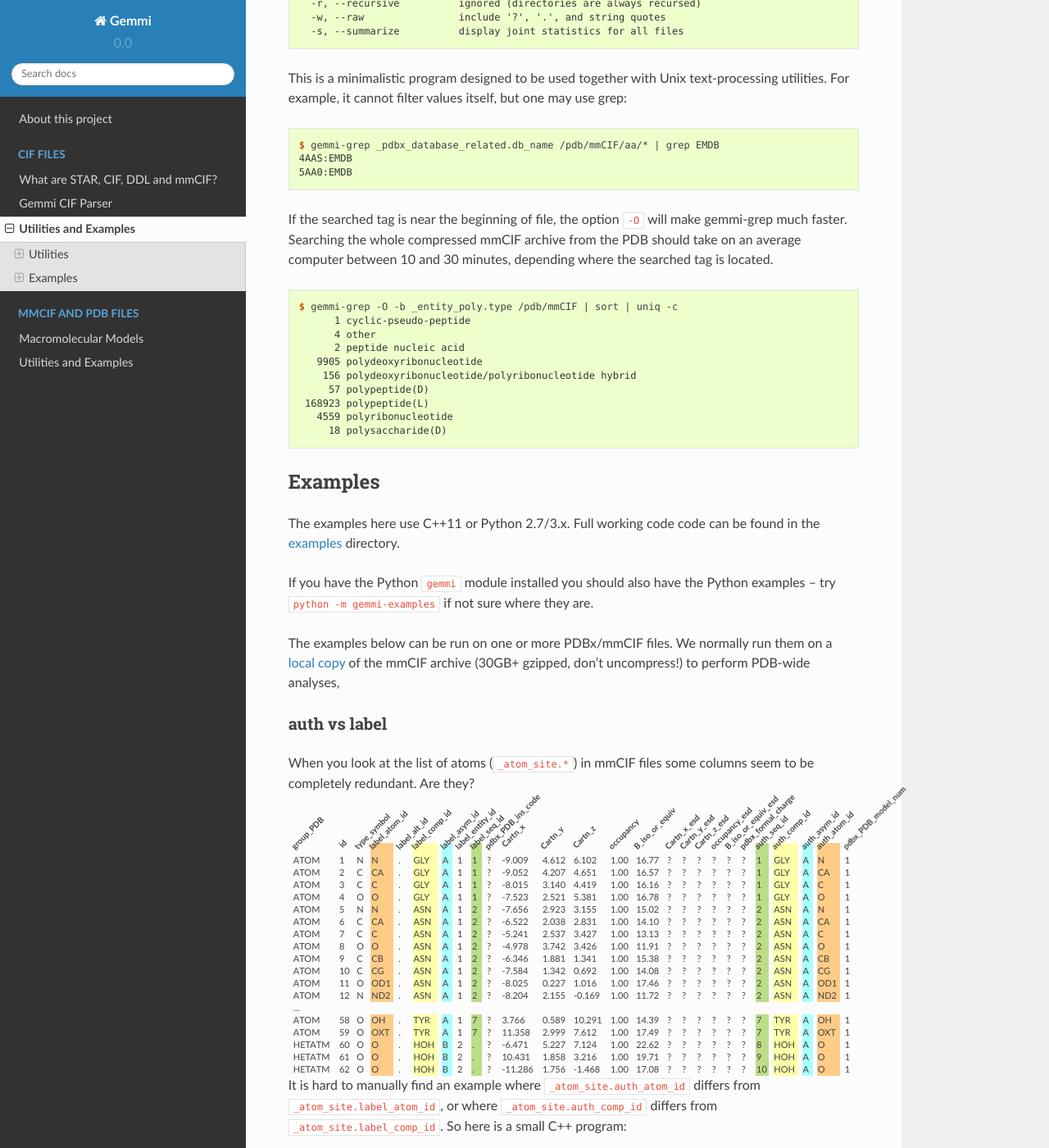
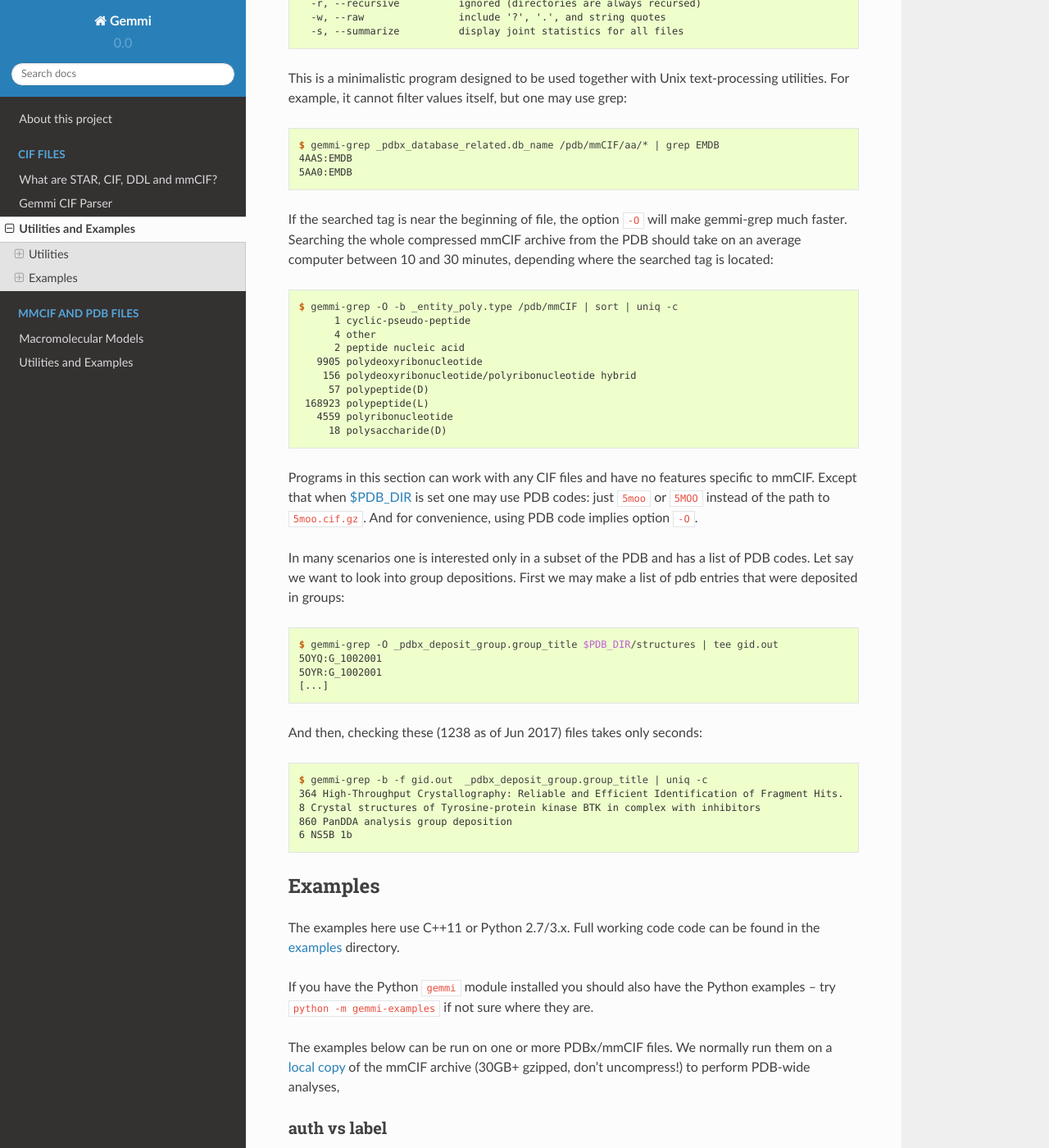
Before and after one commit to project-gemmi/gemmi, a Sphinx documentation site: the page built from docs/cif-utils.rst, in a window 1280 px wide and 1400 px high, scrolled down 1934 px. Shown: the whole window at 82% size. Built offline with Sphinx 7.4.7 and the Read the Docs theme 2.0.0, drawn with Linux system fonts in a browser that asks for light colours.

Commit message:
gemmi-grep -f FILE TAG

```diff
--- a/docs/cif-utils.rst
+++ b/docs/cif-utils.rst
@@ -35,10 +35,10 @@ __ http://www.iucr.org/iucr-top/lists/cif-developers/
 gemmi-grep
 ----------
 
+.. highlight:: console
+
 Searches for a specified tag in CIF files and prints the associated values,
-one value per line:
-
-.. code-block:: console
+one value per line::
 
     $ gemmi-grep _refine.ls_R_factor_R_free 5fyi.cif.gz
     5FYI:0.2358
@@ -57,9 +57,7 @@ options of GNU `grep`.
 
 This is a minimalistic program designed to be used together with Unix
 text-processing utilities. For example, it cannot filter values itself,
-but one may use grep:
-
-.. code-block:: console
+but one may use grep::
 
     $ gemmi-grep _pdbx_database_related.db_name /pdb/mmCIF/aa/* | grep EMDB
     4AAS:EMDB
@@ -68,21 +66,41 @@ but one may use grep:
 If the searched tag is near the beginning of file, the option ``-O`` will make
 gemmi-grep much faster. Searching the whole compressed mmCIF archive from
 the PDB should take on an average computer between 10 and 30 minutes,
-depending where the searched tag is located.
-
-.. code-block:: console
+depending where the searched tag is located::
 
     $ gemmi-grep -O -b _entity_poly.type /pdb/mmCIF | sort | uniq -c
-	  1 cyclic-pseudo-peptide
-	  4 other
-	  2 peptide nucleic acid
+          1 cyclic-pseudo-peptide
+          4 other
+          2 peptide nucleic acid
        9905 polydeoxyribonucleotide
-	156 polydeoxyribonucleotide/polyribonucleotide hybrid
-	 57 polypeptide(D)
+        156 polydeoxyribonucleotide/polyribonucleotide hybrid
+         57 polypeptide(D)
      168923 polypeptide(L)
        4559 polyribonucleotide
-	 18 polysaccharide(D)
+         18 polysaccharide(D)
 
+Programs in this section can work with any CIF files and have no features
+specific to mmCIF. Except that when :ref:`$PDB_DIR <pdb_dir>` is set
+one may use PDB codes: just ``5moo`` or ``5MOO`` instead of the path
+to ``5moo.cif.gz``. And for convenience, using PDB code implies
+option ``-O``.
+
+In many scenarios one is interested only in a subset of the PDB and has
+a list of PDB codes. Let say we want to look into group depositions.
+First we may make a list of pdb entries that were deposited in groups::
+
+    $ gemmi-grep -O _pdbx_deposit_group.group_title $PDB_DIR/structures | tee gid.out
+    5OYQ:G_1002001
+    5OYR:G_1002001
+    [...]
+
+And then, checking these (1238 as of Jun 2017) files takes only seconds::
+
+    $ gemmi-grep -b -f gid.out  _pdbx_deposit_group.group_title | uniq -c
+    364 High-Throughput Crystallography: Reliable and Efficient Identification of Fragment Hits.
+    8 Crystal structures of Tyrosine-protein kinase BTK in complex with inhibitors
+    860 PanDDA analysis group deposition
+    6 NS5B 1b
 
 .. _cif_examples:
 
--- a/docs/mmcif.rst
+++ b/docs/mmcif.rst
@@ -206,6 +206,8 @@ Chemical Component
 
 TODO
 
+.. _pdb_dir:
+
 Local copy of the PDB archive
 =============================
 
```
Also changed, not shown: 2 other files.
